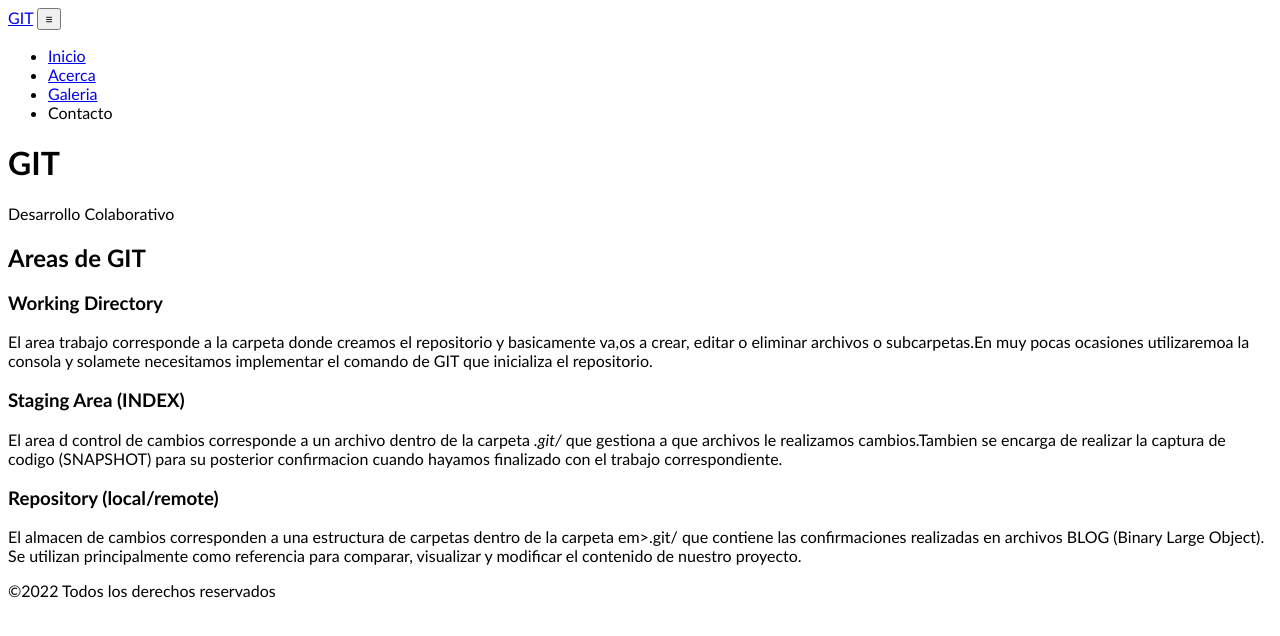
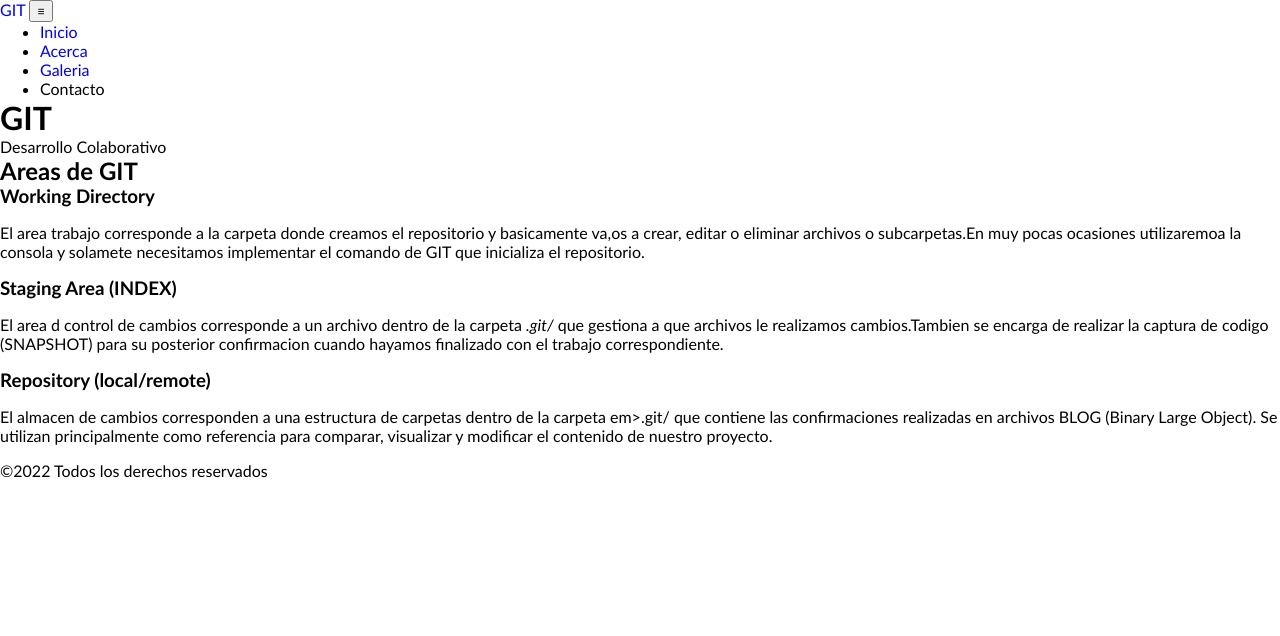
Before and after one commit to SeBasTian0314/git-mj15, a plain HTML site: page index.html in a window 1280 px wide. Drawn offline with Linux system fonts and the light colour scheme; a script that the page names is missing.

Commit message:
Estilos: Reinicio de formatos

```diff
--- a/styles/main1.css
+++ b/styles/main1.css
@@ -6,13 +6,21 @@
     font-family: 'Releway', 'Calibri','Segoe ui', sans-serif;
  }
 /* Margenes*/
-
+body,
+h1,
+h2,
+h3,
+header p, .menu{ margin: 0;}
 /* Bordes*/
+iframe{
+    border: 0;}
 
 /* Rellenos*/
 
 /*Estilos*/
-
+nav a{
+    text-decoration: none;
+   }
 
 /* Navegacion*/
 /*Cabecera*/
```
